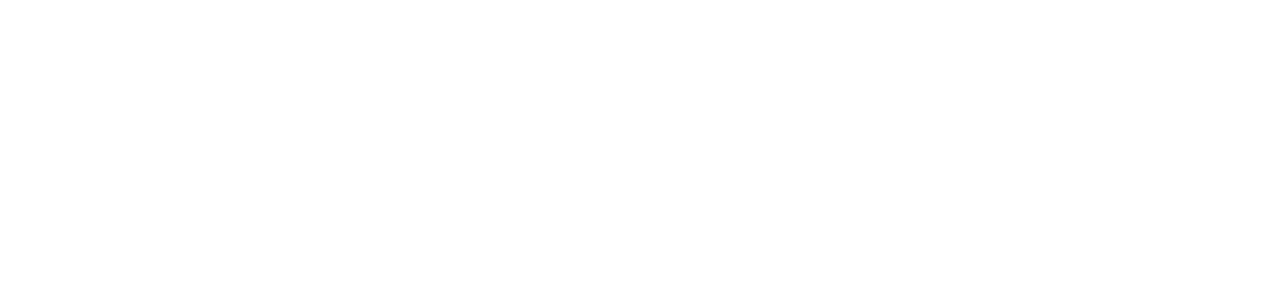
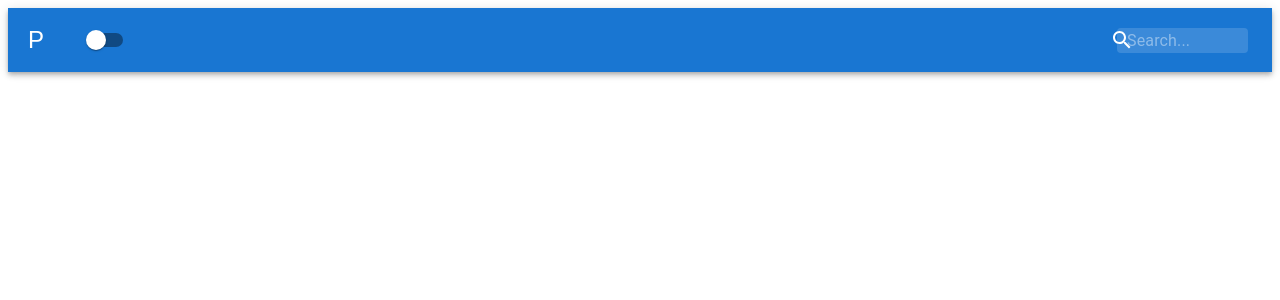
Before and after one commit to bunyaminmrcn/react-context-api-example, a React (Create React App) app: page / in a window 1280 px wide. Shown: the top 300 px of the page. Built offline with nearby package versions, Linux system fonts and the light colour scheme.

Commit message:
added navbar and style it

```diff
--- a/package.json
+++ b/package.json
@@ -12,6 +12,7 @@
     "@testing-library/user-event": "^13.5.0",
     "react": "^18.2.0",
     "react-dom": "^18.2.0",
+    "react-jss": "^10.10.0",
     "react-scripts": "5.0.1",
     "web-vitals": "^2.1.4"
   },
--- a/src/App.js
+++ b/src/App.js
@@ -1,15 +1,22 @@
-import { Component } from "react";
+import { Component, useState } from "react";
+import { ThemeContext } from './contexts/themeContext';
+import Navbar from "./Navbar";
+import { createTheme } from "@mui/material";
+const App = () => {
+
+    const [theme, setTheme] = useState("light")
 
 
-class App extends Component {
-    render() {
-        return (
+    const value = { theme: createTheme({ spacing: 1}), setTheme };
+    return (
+        <ThemeContext.Provider value={value}>
             <div>
+                <Navbar />
+            </div>
+        </ThemeContext.Provider>
+    )
 
-            </div>
-        )
 
-    }
 }
 
 
--- a/src/Navbar.js
+++ b/src/Navbar.js
@@ -1,6 +1,44 @@
+
+import React, { Component, useContext } from "react";
+import { ThemeContext } from './contexts/themeContext';
 
 
-class Navbar extends Component {
+import { AppBar, IconButton, InputBase, Switch, Toolbar, Typography } from "@mui/material";
+import { Search as SearchIcon } from "@mui/icons-material";
+import useStyles from "./styles/Navbar";
+
+
+
+
+const Navbar = (props) => {
+    const context = useContext(ThemeContext)
+    const classes = useStyles(context.theme)
+
+    console.log({ theme: context.theme })
+    return <div className={classes.root}>
+        <AppBar position="static" color="primary">
+            <Toolbar>
+                <IconButton className={classes.menuButton} color="inherit">
+                    P
+                </IconButton>
+                <Typography variant="h6" color={'inherit'} className={classes.title}></Typography>
+                <Switch />
+                <div className={classes.grow} />
+                <div className={classes.search}>
+                    <div className={classes.searchIcon}>
+                        <SearchIcon />
+                    </div>
+                    <InputBase
+                        placeholder='Search...'
+                        classes={{
+                            root: classes.inputRoot,
+                            input: classes.inputInput
+                        }}
+                    />
+                </div>
+            </Toolbar>
+        </AppBar>
+    </div>
 
 }
 
--- /dev/null
+++ b/src/contexts/themeContext.js
@@ -0,0 +1,8 @@
+import { createTheme } from '@mui/material';
+import React from 'react';
+
+export const ThemeContext = React.createContext({
+    theme: createTheme({ spacing : 1}),
+    themeText: 'dark',
+    setTheme: () => { }
+  })
--- a/src/index.js
+++ b/src/index.js
@@ -4,11 +4,11 @@
 import App from './App';
 import reportWebVitals from './reportWebVitals';
 
+
+
 const root = ReactDOM.createRoot(document.getElementById('root'));
 root.render(
-  <React.StrictMode>
     <App />
-  </React.StrictMode>
 );
 
 // If you want to start measuring performance in your app, pass a function
--- /dev/null
+++ b/src/styles/Navbar.js
@@ -0,0 +1,67 @@
+import { createUseStyles } from 'react-jss';
+import { alpha } from '@mui/system/colorManipulator';
+const useStyles = createUseStyles({
+    root: {
+        //padding: (props) => props.spacing
+        width: '100%',
+        marginBottom: 0
+    },
+    /*
+    myLabel: (props) => ({
+      display: 'block',
+      color: props.labelColor,
+      fontWeight: props.fontWeight,
+      fontStyle: props.fontStyle
+    }),
+    */
+    grow: {
+        flexGrow: 1
+    },
+    menuButton: {
+        marginLeft: -12,
+        marginRight: 25
+    },
+    title: (theme) => ({
+        display: 'none',
+        [theme.breakpoints.up('sm')]: ({ display: 'block' }),
+    }),
+    search: theme => ({
+        position: 'relative',
+        borderRadius: theme.shape.borderRadius,
+        backgroundColor: alpha(theme.palette.common.white, .15),
+        "&:hover": {
+            backgroundColor: alpha(theme.palette.common.white, .25)
+        },
+        marginLeft: 0,
+        width: '100%',
+        [theme.breakpoints.up('sm')]: ({ width: 'auto', marginLeft: theme.spacing(1) }),
+    }),
+    searchIcon: (theme) => ({
+        width: theme.spacing(9),
+        height: '100%',
+        position: 'absolute',
+        display: 'flex',
+        alignItems: 'center',
+        justifyContent: 'center'
+    }),
+    inputRoot: {
+        color: 'inherit',
+        width: '100%'
+    },
+    inputInput: theme => ({
+        paddingTop: theme.spacing(1),
+        paddingRight: theme.spacing(1),
+        paddingBottom: theme.spacing(1),
+        paddingLeft: theme.spacing(10),
+        transition: theme.transitions.create('width'),
+        width: "100%",
+        [theme.breakpoints.up('sm')]: {
+            width: 120,
+            "&:focus": {
+                width: 200
+            }
+        }
+    })
+})
+
+export default useStyles;
```
Also changed, not shown: 1 other file (tests, documents, lock files or other folders).
